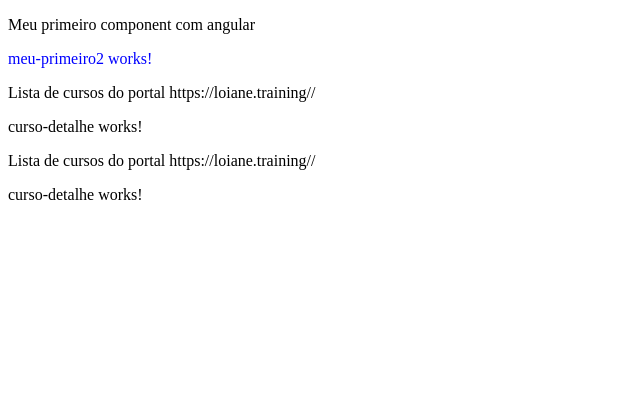
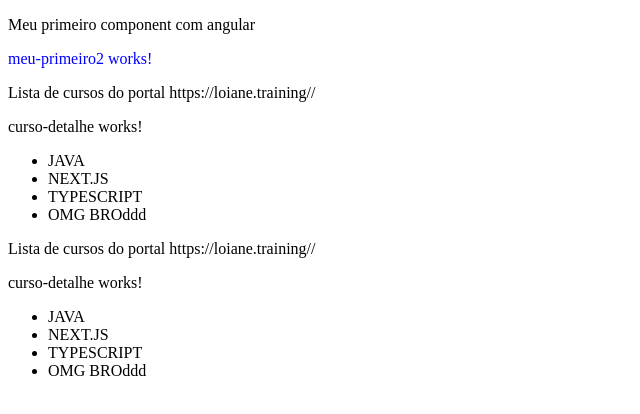
Before and after one commit to EmanuelSergio/Angular, an Angular app in the folder primeiro-projeto/: page / in a window 1280 px wide. Shown: the top 414 px of the page, without its empty margins (0-640 px from the left). Built offline with nearby package versions, Linux system fonts and the light colour scheme.

Commit message:
classe service e injeção de dependencia

```diff
--- a/primeiro-projeto/src/app/cursos/cursos.component.html
+++ b/primeiro-projeto/src/app/cursos/cursos.component.html
@@ -3,3 +3,12 @@
 <app-curso-detalhe>
 
 </app-curso-detalhe>
+
+<ul>
+  <li *ngFor="let curso of cursos">
+    {{curso}}
+  </li>
+
+
+
+</ul>
--- a/primeiro-projeto/src/app/cursos/cursos.component.ts
+++ b/primeiro-projeto/src/app/cursos/cursos.component.ts
@@ -1,4 +1,6 @@
 import { Component } from '@angular/core';
+
+import { CursosService } from './cursos.service';
 
 @Component({
   selector: 'app-cursos',
@@ -9,8 +11,17 @@ export class CursosComponent {
 
   nomePortal: any; //any = aceita qualquer tipo de valor, string, number...
 
-  constructor(){
+  cursos:string[];
+
+  constructor(private cursosService: CursosService){
     this.nomePortal = 'https://loiane.training/'
+
+
+    //var servico = new CursosService();
+    this.cursos = this.cursosService.getCursos()
+
+
+
   }
 
 
--- a/primeiro-projeto/src/app/cursos/cursos.module.ts
+++ b/primeiro-projeto/src/app/cursos/cursos.module.ts
@@ -2,6 +2,7 @@ import { NgModule } from '@angular/core';
 import { CommonModule } from '@angular/common';
 import { CursosComponent } from './cursos.component';
 import { CursoDetalheComponent } from './curso-detalhe/curso-detalhe.component';
+import { CursosService } from './cursos.service';
 
 
 
@@ -15,6 +16,9 @@ import { CursoDetalheComponent } from './curso-detalhe/curso-detalhe.component';
   ],
   exports: [
     CursosComponent
-  ]
+  ]/*,
+  providers: [
+    CursosService        //o providers não é mais usado
+  ]*/                    //pois na classe service é declara em um escopo global
 })
 export class CursosModule { }
--- /dev/null
+++ b/primeiro-projeto/src/app/cursos/cursos.service.ts
@@ -0,0 +1,15 @@
+import { Injectable } from '@angular/core';
+
+@Injectable({
+ providedIn: 'root'
+})
+export class CursosService {
+
+  constructor() { }
+
+  getCursos(){
+    return ['JAVA', 'NEXT.JS', 'TYPESCRIPT', 'OMG BROddd']
+  }
+
+
+}
```
Also changed, not shown: 1 other file (tests, documents, lock files or other folders).
